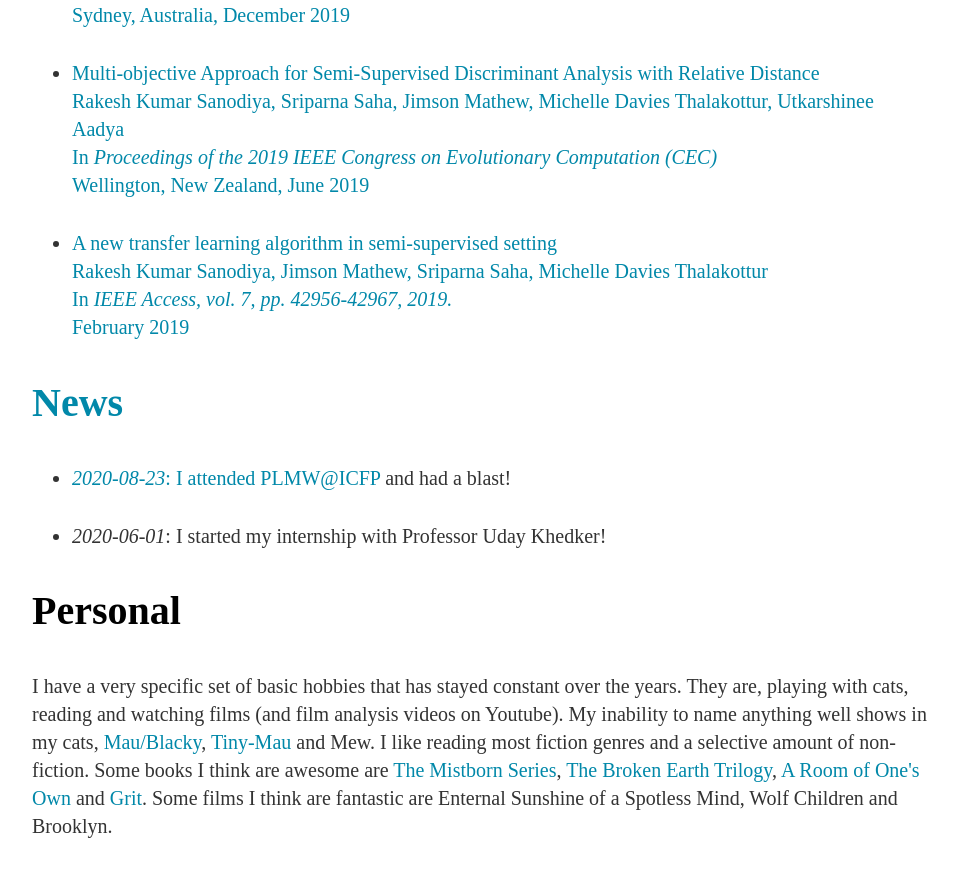
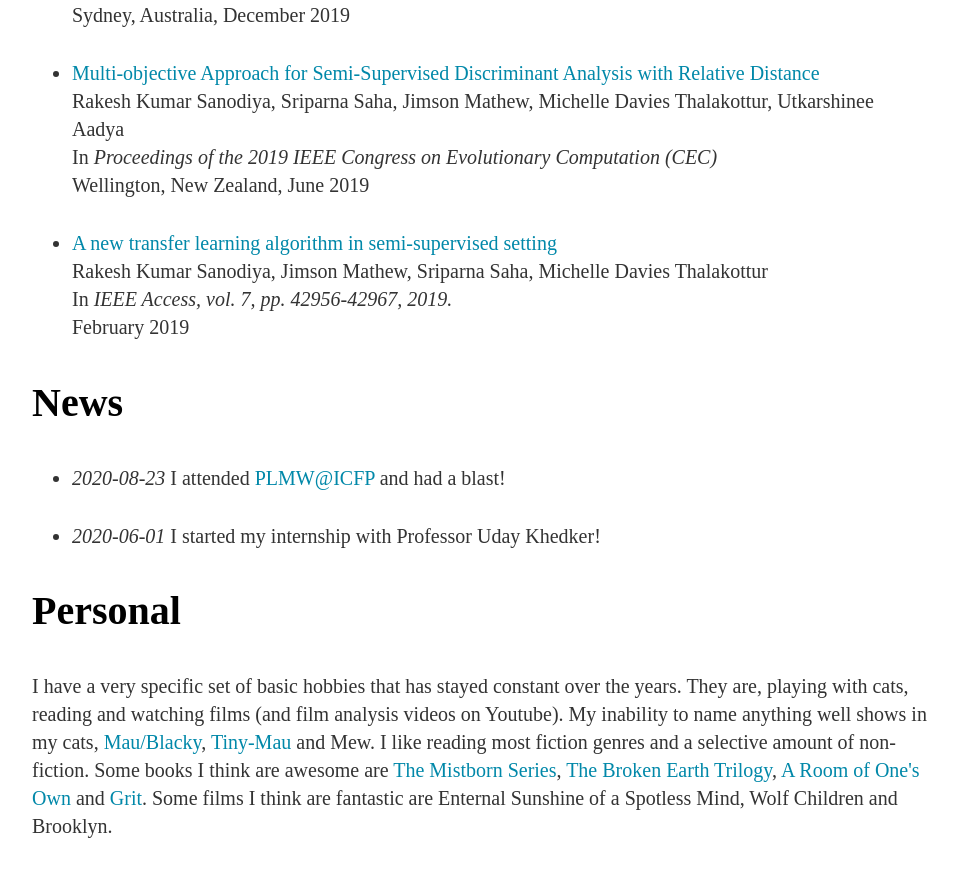
Before and after one commit to michelledaviest/michelledaviest.github.io, a Jekyll site: the page built from index.html, in a window 1280 px wide and 900 px high, scrolled down 1292 px. Shown: the top 877 px of the window, without its empty margins (160-1118 px from the left). Built offline with Jekyll 4.4.1, drawn with Linux system fonts in a browser that asks for light colours; some web fonts are replaced.

Commit message:
fixed a tags for papers

```diff
--- a/index.html
+++ b/index.html
@@ -21,20 +21,20 @@ title: Michelle Thalakottur
 
 	<h3>Publications</h3>
 	<ul>
-	<li><a href="https://link.springer.com/chapter/10.1007/978-3-030-36802-9_22">Semi-supervised Regularized Coplanar Discriminant Analysis<a><br>
+	<li><a href="https://link.springer.com/chapter/10.1007/978-3-030-36802-9_22">Semi-supervised Regularized Coplanar Discriminant Analysis</a><br>
 		Rakesh Kumar Sanodiya, Michelle Davies Thalakottur, Jimson Mathew, Matloob Khushi<br>
 		In <i>Proceedings of the International Conference on Neural Information Processing (ICONIP)</i><br>
-		Sydney, Australia, December 2019<br>
+		Sydney, Australia, December 2019
 	</li>
-	<li><a href="https://ieeexplore.ieee.org/document/8790027">Multi-objective Approach for Semi-Supervised Discriminant Analysis with Relative Distance<a><br>
+	<li><a href="https://ieeexplore.ieee.org/document/8790027">Multi-objective Approach for Semi-Supervised Discriminant Analysis with Relative Distance</a><br>
 		Rakesh Kumar Sanodiya, Sriparna Saha, Jimson Mathew, Michelle Davies Thalakottur, Utkarshinee Aadya <br>
 		In <i>Proceedings of the 2019 IEEE Congress on Evolutionary Computation (CEC)</i><br>
-		Wellington, New Zealand, June 2019<br>
+		Wellington, New Zealand, June 2019
 	</li>
-	<li><a href="https://ieeexplore.ieee.org/document/8675725">A new transfer learning algorithm in semi-supervised setting<a><br>
+	<li><a href="https://ieeexplore.ieee.org/document/8675725">A new transfer learning algorithm in semi-supervised setting</a><br>
 		Rakesh Kumar Sanodiya, Jimson Mathew, Sriparna Saha, Michelle Davies Thalakottur<br>
 		In <i>IEEE Access, vol. 7, pp. 42956-42967, 2019.</i><br>
-		February 2019<br>
+		February 2019
 	</li>
 	</ul>
 </div>
@@ -42,8 +42,8 @@ title: Michelle Thalakottur
 <div class="blurb" id="newsec">
 	<h2>News</h2>
 	<ul>
-		<li><i>2020-08-23</i>: I attended <a href="https://icfp20.sigplan.org/home/PLMW-icfp-2020?track=PLMW%20%40%20ICFP%20">PLMW@ICFP</a> and had a blast!</li>
-		<li><i>2020-06-01</i>: I started my internship with Professor Uday Khedker!</li>
+		<li><i>2020-08-23</i> I attended <a href="https://icfp20.sigplan.org/home/PLMW-icfp-2020?track=PLMW%20%40%20ICFP%20">PLMW@ICFP</a> and had a blast!</li>
+		<li><i>2020-06-01</i> I started my internship with Professor Uday Khedker!</li>
 	</ul>
 </div>
 
```
